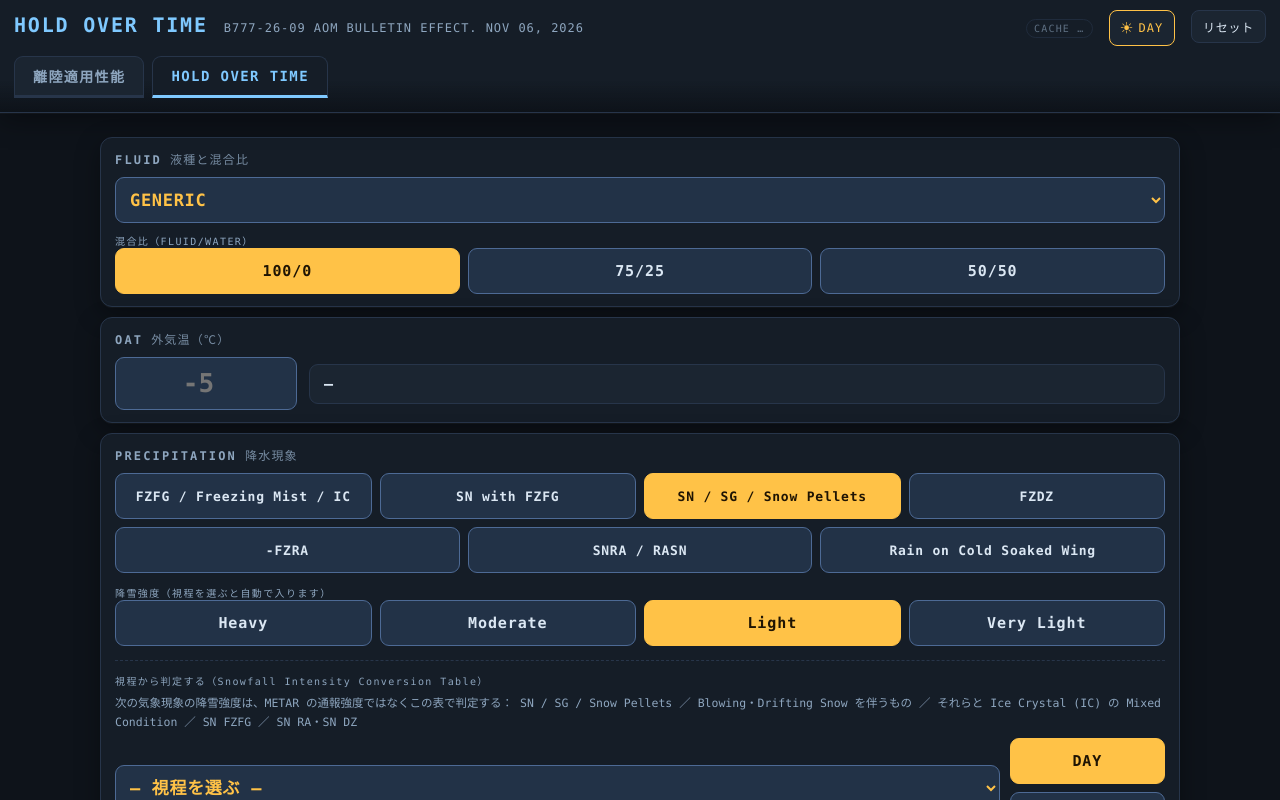
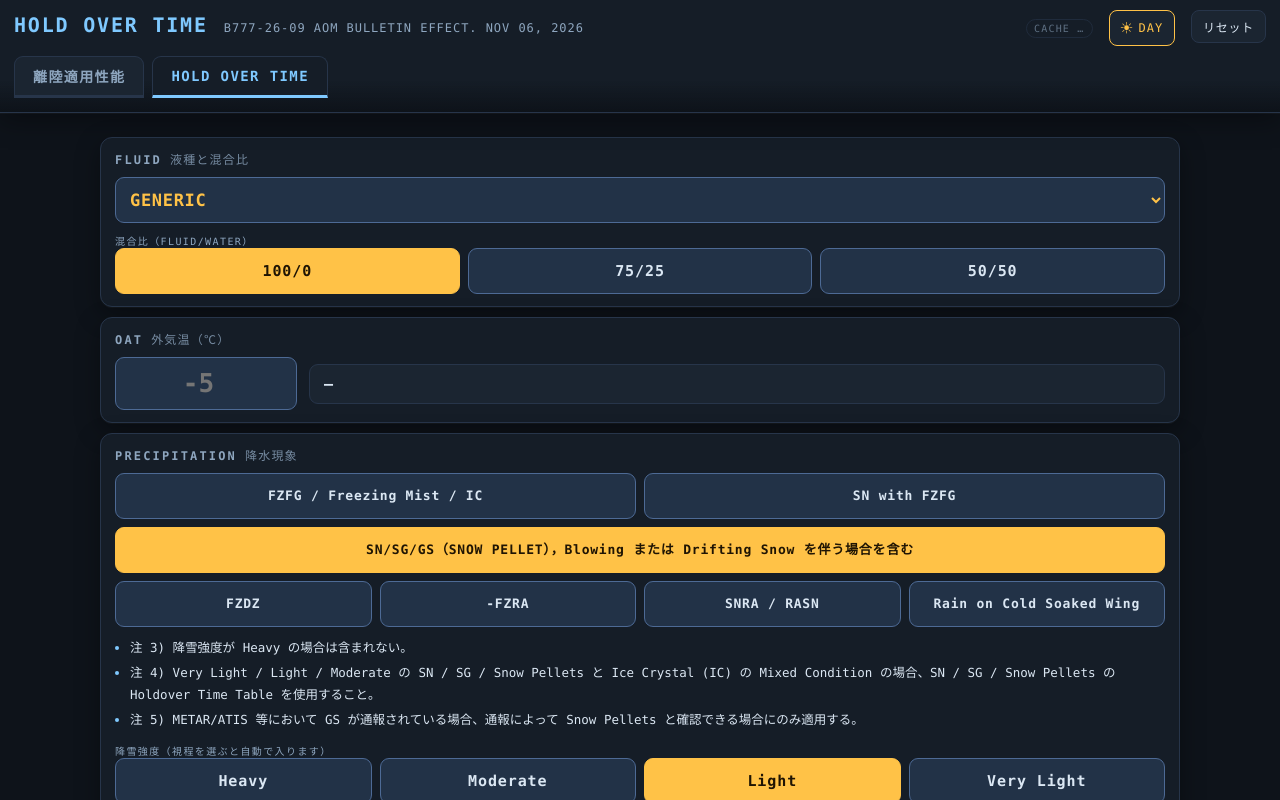
Before and after one commit to Hiro-76/IpadAPP, a plain HTML site: page Coldwx/index.html in a window 1280 px wide. Both pictures are taken after a click on the button "HOLD OVER TIME". Shown: the top 800 px of the page. Drawn offline with Linux system fonts and the light colour scheme.

Commit message:
Show each precipitation type's notes, and apply note 8
The holdover columns carry footnotes that decide when the column may
be used at all, and the tab showed none of them. Picking a
precipitation type now lists the notes attached to that column in the
bulletin: the Mist and ice-crystal conditions behind FZFG, Heavy being
excluded from the snow columns, GS only when reported as snow pellets,
FZDZ and -FZRA falling to -FZRA when they cannot be told apart, SNRA
needing confirmed Moderate snow, and the 0℃ limit on SNRA and Rain on
Cold Soaked Wing.

That last one was not only missing from the screen, it was missing
from the lookup. Note 8 restricts SNRA/RASN and Rain on Cold Soaked
Wing to OAT above 0℃, while the table's top band runs to -3. GENERIC
SNRA at -2℃ therefore answered 0:06 where the bulletin gives no
guideline. Those two columns now return Guideline なし at 0℃ and
below, with the note as the reason, and keep their table values above
0℃.

The snow option also takes its full name from the source sheet —
SN/SG/GS（SNOW PELLET），Blowing または Drifting Snow を伴う場合を含む —
so what the button covers is written on the button; it gets a row to
itself.

Cache name moves to coldwx-v1.1.2. The headless run grows to 47 cases,
pinning both sides of the 0℃ edge for each of the two columns and the
note lists for FZDZ and SNRA.

Co-Authored-By: Claude Opus 5 <noreply@anthropic.com>

```diff
--- a/Coldwx/index.html
+++ b/Coldwx/index.html
@@ -136,6 +136,11 @@ main{max-width:1100px;margin:0 auto;padding:14px 10px 90px}
 }
 .convout b{font-size:19px;color:var(--cold);letter-spacing:.06em}
 .conv-note{margin:6px 0 0;font-size:11.5px;line-height:1.65;color:var(--plan)}
+/* 選んだ降水現象の適用条件（Bulletin の NOTE） */
+.precip-guide{margin:10px 0 0;padding-left:1.2em;font-size:12.5px;line-height:1.75;color:var(--text)}
+.precip-guide li{margin:3px 0}
+.precip-guide li::marker{color:var(--cold)}
+.precip-guide:empty{display:none}
 /* Heavy は表に Holdover Time が無いので、選んだときも色で分かるようにする */
 .seg.heavy[aria-pressed="true"]{background:var(--late);border-color:var(--late);color:#fff}
 /* 視程からの判定と一致しているボタンに印を付ける */
@@ -346,6 +351,7 @@ select{
   <section class="card">
     <h2>Precipitation<span class="jp">降水現象</span></h2>
     <div class="segs" id="hotPrecip"></div>
+    <ul class="precip-guide" id="hotGuide"></ul>
     <div id="hotSnowWrap" hidden>
       <div id="hotIntWrap">
         <div class="lbl" id="hotIntLbl" style="margin-top:12px">降雪強度</div>
@@ -987,7 +993,7 @@ const HOT_FLUIDS = [
 const PRECIPS = [
   {k:'fzfg',   i:2, t:'FZFG / Freezing Mist / IC'},
   {k:'snfzfg', i:3, t:'SN with FZFG'},
-  {k:'sn',     i:4, t:'SN / SG / Snow Pellets'},
+  {k:'sn',     i:4, t:'SN/SG/GS（SNOW PELLET），Blowing または Drifting Snow を伴う場合を含む'},
   {k:'fzdz',   i:7, t:'FZDZ'},
   {k:'fzra',   i:8, t:'-FZRA'},
   {k:'snra',   i:9, t:'SNRA / RASN'},
@@ -1002,6 +1008,51 @@ let CONV_RESULT = null;
    （SN / SG / Snow Pellets、Blowing・Drifting Snow を伴うもの、IC との Mixed、
      SN FZFG、SN RA・SN DZ）。SN 以外は列が強度で分かれない。 */
 const SNOW_FAMILY = ['sn', 'snfzfg', 'snra'];
+
+/* 降水現象ごとの適用条件（Bulletin の NOTE をそのまま）。
+   選んだ現象のものだけを画面に出す。 */
+const PRECIP_GUIDE = {
+  fzfg: [
+    '注 1) Freezing Mist は METAR で通報されることはないが、0℃ 以下の気温で METAR BR (Mist) が' +
+      '通報されている場合に Freezing Mist と判断することができる。なお Mist は単独で発生して' +
+      'いなければならない。他の降水条件と混ざっている場合は、視程障害現象として扱われる。',
+    '注 2) Ice Crystal (IC) と Freezing Fog (FZFG) もしくは Freezing Mist の Mixed Condition の場合、' +
+      'Freezing Fog (FZFG) の Holdover Time Table を使用すること。'
+  ],
+  snfzfg: [
+    '注 3) 降雪強度が Heavy の場合は含まれない。'
+  ],
+  sn: [
+    '注 3) 降雪強度が Heavy の場合は含まれない。',
+    '注 4) Very Light / Light / Moderate の SN / SG / Snow Pellets と Ice Crystal (IC) の ' +
+      'Mixed Condition の場合、SN / SG / Snow Pellets の Holdover Time Table を使用すること。',
+    '注 5) METAR/ATIS 等において GS が通報されている場合、通報によって Snow Pellets と' +
+      '確認できる場合にのみ適用する。'
+  ],
+  fzdz: [
+    '注 6) Light, Moderate, Heavy Freezing Drizzle を含む。' +
+      'Freezing Drizzle (FZDZ) あるいは Light Freezing Rain (-FZRA) のどちらか判別がつかない場合は、' +
+      'Light Freezing Rain (-FZRA) の Holdover Time Table を使用する。'
+  ],
+  fzra: [
+    '注 6) Freezing Drizzle (FZDZ) あるいは Light Freezing Rain (-FZRA) のどちらか判別が' +
+      'つかない場合は、こちら（-FZRA）の Holdover Time Table を使用する。',
+    'Moderate and Heavy Freezing Rain は Other に含まれ、離陸してはならない。'
+  ],
+  snra: [
+    '注 7) Moderate Snow と確認できる場合にのみ適用する。Very Light / Light Snow と ' +
+      'Light Rain (-RA) もしくは Drizzle の Mixed Condition の場合、' +
+      'Light Freezing Rain (-FZRA) の Holdover Time Table を使用すること。',
+    '注 8) OAT が 0℃ を超える場合にのみ適用する。0℃ 以下の場合は Holdover Time の ' +
+      'Guideline は設定されていない。'
+  ],
+  rcsw: [
+    '注 8) OAT が 0℃ を超える場合にのみ適用する。0℃ 以下の場合は Holdover Time の ' +
+      'Guideline は設定されていない。'
+  ]
+};
+/* 注 8) が付く列 = OAT 0℃ 以下では Guideline なし */
+const NOTE8 = ['snra', 'rcsw'];
 
 /* Snowfall Intensity Conversion Table（視程 → 強度） */
 const CONV_ROWS = [
@@ -1157,10 +1208,22 @@ function hotBuild(){
   pBox.textContent = '';
   PRECIPS.forEach(p => {
     const b = segButton(p.t, HOTS.precip === p.k);
-    b.style.flex = '1 1 230px';
+    /* SN の欄だけ名前が長いので 1 行使う */
+    b.style.flex = (p.k === 'sn') ? '1 1 100%' : '1 1 230px';
     b.style.fontSize = '13px';
+    b.style.whiteSpace = 'normal';
+    b.style.lineHeight = '1.45';
     b.onclick = () => { HOTS.precip = p.k; hotRender(); };
     pBox.appendChild(b);
+  });
+
+  /* 選んだ現象の適用条件を出す */
+  const gBox = $('#hotGuide');
+  gBox.textContent = '';
+  (PRECIP_GUIDE[HOTS.precip] || []).forEach(txt => {
+    const li = document.createElement('li');
+    li.textContent = txt;
+    gBox.appendChild(li);
   });
 
   /* 視程からの判定は自動で入る。手で選び直すこともできる（上書きは
@@ -1297,12 +1360,20 @@ function hotRender(){
     out.classList.add('wait');
     out.textContent = 'この帯に ' + HOTS.mix + ' の設定がありません';
     src.textContent = '混合比を変えてください。';
+  } else if(NOTE8.indexOf(HOTS.precip) >= 0 && t <= 0){
+    /* 注 8) SNRA/RASN と Rain on Cold Soaked Wing は OAT が 0℃ を超える場合のみ */
+    out.classList.add('ng');
+    out.textContent = 'Guideline なし';
+    src.innerHTML = '<b>' + esc(f.n) + (f.tag ? '【' + f.tag + '】' : '') + '</b>　' +
+      esc(PRECIPS.find(p => p.k === HOTS.precip).t) + '<br>' +
+      '注 8) OAT が 0℃ を超える場合にのみ適用する。0℃ 以下の場合は Holdover Time の ' +
+      'Guideline は設定されていない。';
   } else if(isSnow && HOTS.snow === 'Heavy'){
     /* Heavy Snow は表に列が無い。Holdover Time ではなく翼上面点検で担保する。 */
     out.classList.add('ng');
     out.textContent = '翼上面点検（5 min）';
     src.innerHTML = '<b>' + esc(f.n) + (f.tag ? '【' + f.tag + '】' : '') + '</b>　' +
-      esc(row[0]) + '　' + esc(row[1]) + '　SN / SG / Snow Pellets（Heavy）<br>' +
+      esc(row[0]) + '　' + esc(row[1]) + '　' + esc(PRECIPS[2].t) + '（Heavy）<br>' +
       'Heavy Snow には Holdover Time の Guideline が無い。' +
       '離陸前 5 分以内に翼上面点検を実施する（Operations in Heavy Snow）。';
   } else {
@@ -1311,7 +1382,7 @@ function hotRender(){
     const r = fmtHot(row[col]);
     out.textContent = r.text;
     if(r.ng) out.classList.add('ng');
-    const pname = isSnow ? ('SN / SG / Snow Pellets（' + HOTS.snow + '）')
+    const pname = isSnow ? (PRECIPS[2].t + '（' + HOTS.snow + '）')
                          : PRECIPS.find(p => p.k === HOTS.precip).t;
     let warn = r.note ? esc(r.note) : '';
     if(HOTS.precip === 'snra' && CONV_RESULT && HOTS.snow !== 'Moderate'){
--- a/Coldwx/sw.js
+++ b/Coldwx/sw.js
@@ -3,7 +3,7 @@
    scope は Coldwx/ 配下のみ。ルートの NAVLOG アプリとは独立して動作する。
    VERSION を上げれば全ファイルを取り直す。
    ======================================================================= */
-const VERSION = 'coldwx-v1.1.1';
+const VERSION = 'coldwx-v1.1.2';
 const CACHE   = VERSION;
 
 /* sw.js からの相対パス */
```
Also changed, not shown: 1 other file.
